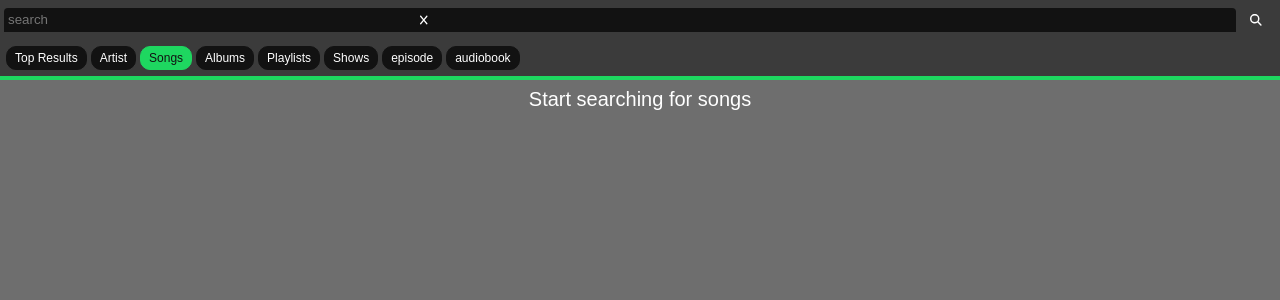
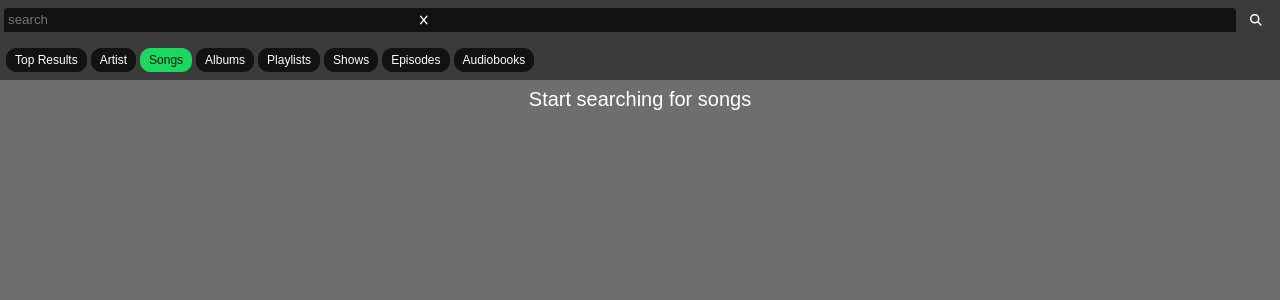
Before and after one commit to rodrigogollo/spotify-pocket, a React (Vite) app: page /search in a window 1280 px wide. Shown: the top 300 px of the page. Built offline with nearby package versions, Linux system fonts and the light colour scheme.

Commit message:
fix tag scroll x

```diff
--- a/src/components/Tags/Tags.css
+++ b/src/components/Tags/Tags.css
@@ -6,10 +6,9 @@
   align-items: center;
   min-height: 40px;
   max-height: 40px;
-  overflow: hidden;
+  overflow-y: hidden;
   background: var(--color-dark);
   width: 100%;
-	border-bottom: 4px solid var(--color-green);
   white-space: nowrap;
 }
 
@@ -37,3 +36,16 @@
   color: var(--color-darkest);
   border: 1px solid var(--color-green);
 }
+
+.tags-container::-webkit-scrollbar {
+  height: 6px;
+}
+
+.tags-container::-webkit-scrollbar-track {
+  background: var(--color-dark);        /* color of the tracking area */
+}
+
+.tags-container::-webkit-scrollbar-thumb {
+  background-color: var(--color-green);    /* color of the scroll thumb */
+  border-radius: 20px;       /* roundness of the scroll thumb */
+}
--- a/src/components/Tags/Tags.tsx
+++ b/src/components/Tags/Tags.tsx
@@ -16,8 +16,8 @@ const Tags = () => {
       <span id="album" className={filter == "album" ? "active" : ""} onClick={handleFilterClick}>Albums</span>
       <span id="playlist" className={filter == "playlist" ? "active" : ""} onClick={handleFilterClick}>Playlists</span>
       <span id="show" className={filter == "show" ? "active" : ""} onClick={handleFilterClick}>Shows</span>
-      <span id="episode" className={filter == "episode" ? "active" : ""} onClick={handleFilterClick}>episode</span>
-      <span id="audiobook" className={filter == "audiobook" ? "active" : ""} onClick={handleFilterClick}>audiobook</span>
+      <span id="episode" className={filter == "episode" ? "active" : ""} onClick={handleFilterClick}>Episodes</span>
+      <span id="audiobook" className={filter == "audiobook" ? "active" : ""} onClick={handleFilterClick}>Audiobooks</span>
     </div>
   )
 }
```
Also changed, not shown: 1 other file (tests, documents, lock files or other folders).
